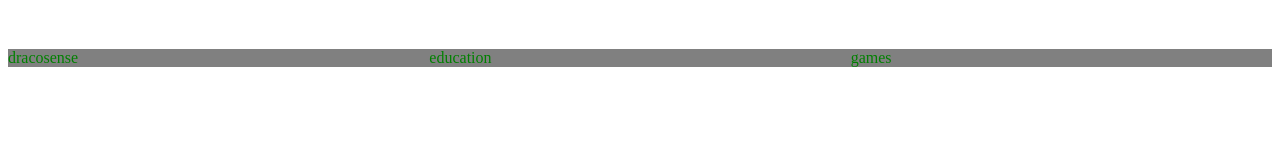
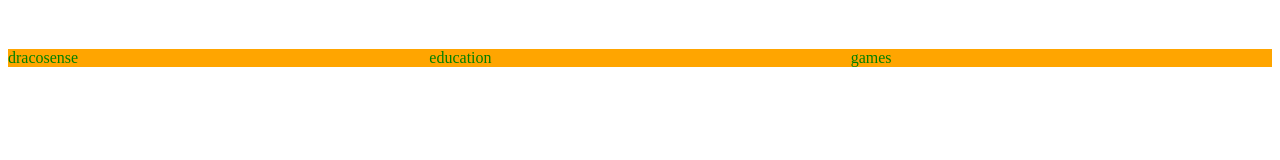
Before and after one commit to dracosense/dracosense.github.io, a plain HTML site: page index.html in a window 1280 px wide. Drawn offline with Linux system fonts and the light colour scheme.

Commit message:
Update styles.css

```diff
--- a/styles.css
+++ b/styles.css
@@ -10,5 +10,6 @@
 {
     align-self: center;
     color: green;
-    background-color: grey;
+    background-color: orange;
+    outline-color: orangered;
 }
```
